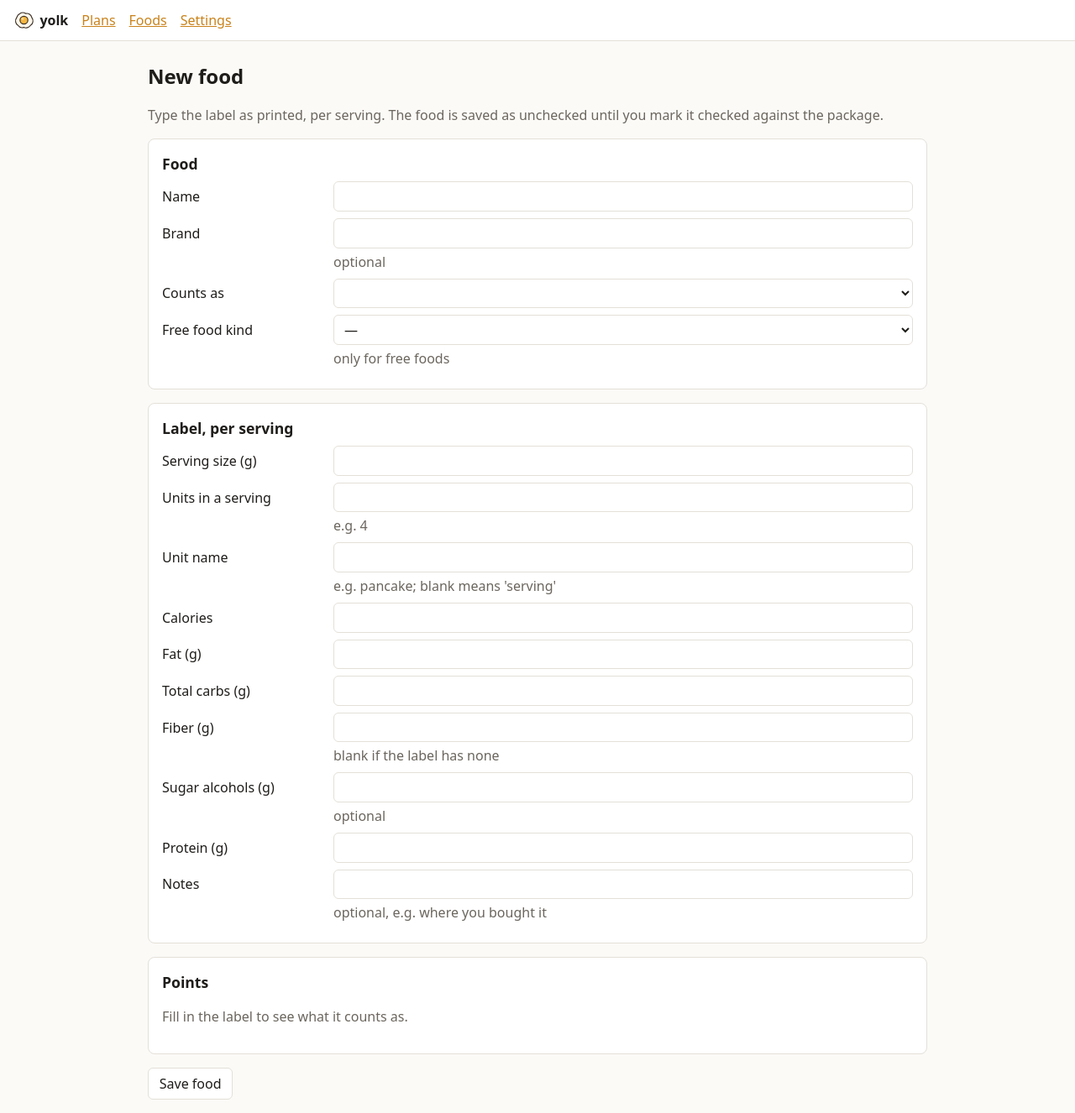
After one commit to jenmcrawford/yolk-carry, a Python web app: template src/yolk/web/templates/foods/new.html in a window 1280 px wide. The commit adds this page. Shown: the whole page at 84% size. Run offline with Jinja, Linux system fonts and the light colour scheme; the template is opened without the code that fills it, so the values that code supplies are empty.

Commit message:
feat: add a food from its label in the app
Co-Authored-By: Claude Opus 5.5 <noreply@anthropic.com>

```diff
--- a/src/yolk/web/app.py
+++ b/src/yolk/web/app.py
@@ -20,7 +20,7 @@ from starlette.middleware.trustedhost import TrustedHostMiddleware
 
 from yolk.config import database_path
 from yolk.web.deps import SetupRequired
-from yolk.web.routes import drafts, foods, people, plans, settings
+from yolk.web.routes import drafts, food_entry, foods, people, plans, settings
 from yolk.web.templating import templates
 
 STATIC_DIR = Path(__file__).parent / "static"
@@ -75,6 +75,8 @@ def create_app(db_path: Path | None = None) -> FastAPI:
     app.mount("/static", StaticFiles(directory=STATIC_DIR), name="static")
     app.include_router(plans.router)
     app.include_router(people.router)
+    # Before foods: /foods/new must win over /foods/{food_id}.
+    app.include_router(food_entry.router)
     app.include_router(foods.router)
     app.include_router(drafts.router)
     app.include_router(settings.router)
--- a/src/yolk/web/static/app.css
+++ b/src/yolk/web/static/app.css
@@ -180,3 +180,17 @@ td.actions form { display: inline; }
 .slot-actions { margin: 0.75rem 0 0; }
 .picker:not(:empty) { margin-top: 0.75rem; }
 .slot .results { border: 0; padding: 0; margin: 0; background: transparent; }
+
+.label-form .field {
+  display: grid;
+  grid-template-columns: 12rem 1fr;
+  gap: 0.25rem 0.75rem;
+  align-items: center;
+  margin-bottom: 0.5rem;
+}
+.label-form .field .muted, .label-form .field .entry-error { grid-column: 2; margin: 0; }
+.label-form input, .label-form select { font: inherit; padding: 0.3rem 0.5rem; min-width: 0; }
+@media (max-width: 40rem) {
+  .label-form .field { grid-template-columns: 1fr; }
+  .label-form .field .muted, .label-form .field .entry-error { grid-column: 1; }
+}
--- a/src/yolk/web/templates/foods/list.html
+++ b/src/yolk/web/templates/foods/list.html
@@ -2,6 +2,7 @@
 {% block title %}Foods · yolk{% endblock %}
 {% block content %}
 <h1>Foods</h1>
+<p><a class="button" href="/foods/new">New food</a></p>
 <form class="search" method="get" action="/foods" role="search">
   <label class="visually-hidden" for="q">Search foods</label>
   <input id="q" name="q" type="search" value="{{ query }}" placeholder="Name or brand">
--- /dev/null
+++ b/src/yolk/web/templates/foods/new.html
@@ -0,0 +1,56 @@
+{% extends "base.html" %}
+{% block title %}New food · yolk{% endblock %}
+{% macro field(name, label, hint="", text=False) -%}
+<div class="field{% if errors[name] %} has-error{% endif %}" id="field-{{ name }}">
+  <label for="{{ name }}">{{ label }}</label>
+  <input id="{{ name }}" name="{{ name }}" value="{{ form[name] }}"{% if not text %} inputmode="decimal"{% endif %}>
+  {% if hint %}<span class="muted">{{ hint }}</span>{% endif %}
+  {% if errors[name] %}<p class="entry-error">{{ errors[name] }}</p>{% endif %}
+</div>
+{%- endmacro %}
+{% block content %}
+<h1>New food</h1>
+<p class="muted">Type the label as printed, per serving. The food is saved as unchecked until you mark it checked against the package.</p>
+<form class="label-form" method="post" action="/foods/new"
+      hx-post="/foods/new/preview" hx-trigger="change" hx-target="#preview" hx-swap="outerHTML">
+  <section class="totals">
+    <h2>Food</h2>
+    {{ field("name", "Name", text=True) }}
+    {{ field("brand", "Brand", hint="optional", text=True) }}
+    <div class="field{% if errors.counts_as %} has-error{% endif %}" id="field-counts_as">
+      <label for="counts_as">Counts as</label>
+      <select id="counts_as" name="counts_as">
+        {% for value in counts_as %}<option value="{{ value }}"{% if form.counts_as == value %} selected{% endif %}>{{ "automatic (its biggest macro)" if value == "auto" else value }}</option>{% endfor %}
+      </select>
+      {% if errors.counts_as %}<p class="entry-error">{{ errors.counts_as }}</p>{% endif %}
+    </div>
+    <div class="field{% if errors.free_role %} has-error{% endif %}" id="field-free_role">
+      <label for="free_role">Free food kind</label>
+      <select id="free_role" name="free_role">
+        <option value="">—</option>
+        {% for value in free_roles %}<option value="{{ value }}"{% if form.free_role == value %} selected{% endif %}>{{ value }}</option>{% endfor %}
+      </select>
+      <span class="muted">only for free foods</span>
+      {% if errors.free_role %}<p class="entry-error">{{ errors.free_role }}</p>{% endif %}
+    </div>
+  </section>
+  <section class="totals">
+    <h2>Label, per serving</h2>
+    {{ field("serving_g", "Serving size (g)") }}
+    {{ field("unit_qty", "Units in a serving", hint="e.g. 4") }}
+    {{ field("unit", "Unit name", hint="e.g. pancake; blank means 'serving'", text=True) }}
+    {{ field("kcal", "Calories") }}
+    {{ field("fat_g", "Fat (g)") }}
+    {{ field("carb_g", "Total carbs (g)") }}
+    {{ field("fiber_g", "Fiber (g)", hint="blank if the label has none") }}
+    {{ field("sugar_alcohol_g", "Sugar alcohols (g)", hint="optional") }}
+    {{ field("protein_g", "Protein (g)") }}
+    {{ field("notes", "Notes", hint="optional, e.g. where you bought it", text=True) }}
+  </section>
+  <section class="totals">
+    <h2>Points</h2>
+    <div class="preview" id="preview"><p class="muted">Fill in the label to see what it counts as.</p></div>
+  </section>
+  <button type="submit">Save food</button>
+</form>
+{% endblock %}
```
Also changed, not shown: src/yolk/web/routes/food_entry.py (added, +126 -0 lines), src/yolk/web/templates/foods/_preview.html (added, +10 -0 lines), tests/test_web_food_entry.py (added, +76 -0 lines).
